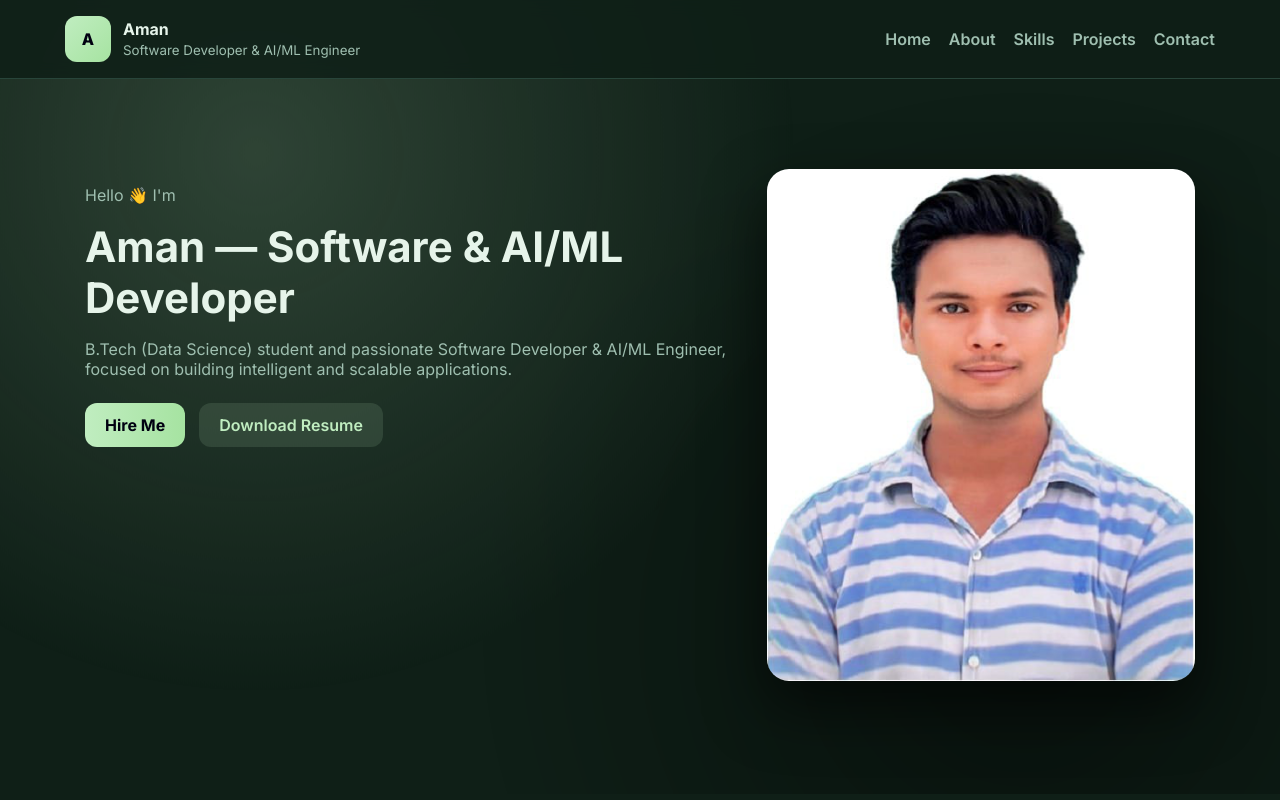
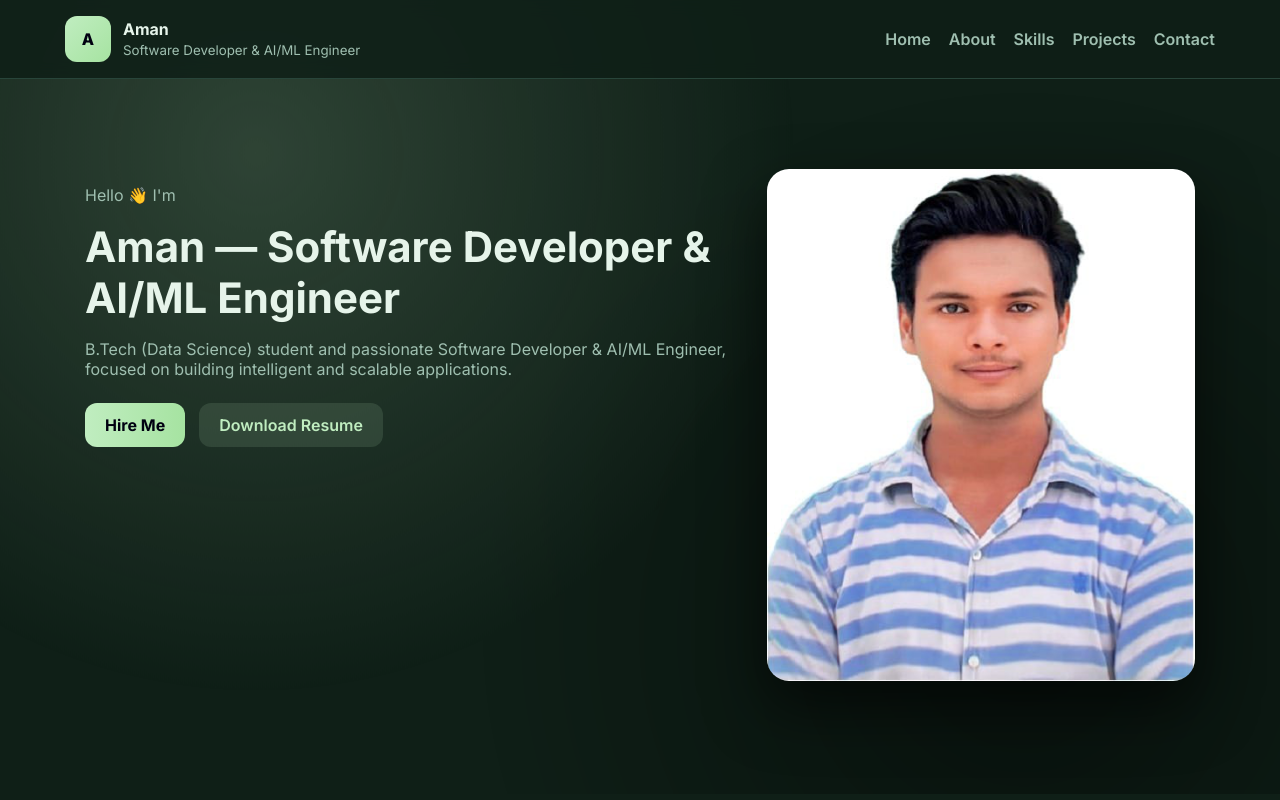
Before and after one commit to AMAN65430/portfolio-, a plain HTML site: page index.html in a window 1280 px wide. Shown: the top 800 px of the page. Drawn offline with Linux system fonts and the light colour scheme.

Commit message:
Update index.html

```diff
--- a/index.html
+++ b/index.html
@@ -310,7 +310,7 @@ footer{
 
 <script>
 // Typing effect
-const text="Aman — Software & AI/ML Developer";
+const text="Aman — Software Developer & AI/ML Engineer";
 let i=0;
 const el=document.getElementById("typing");
 (function type(){
```
